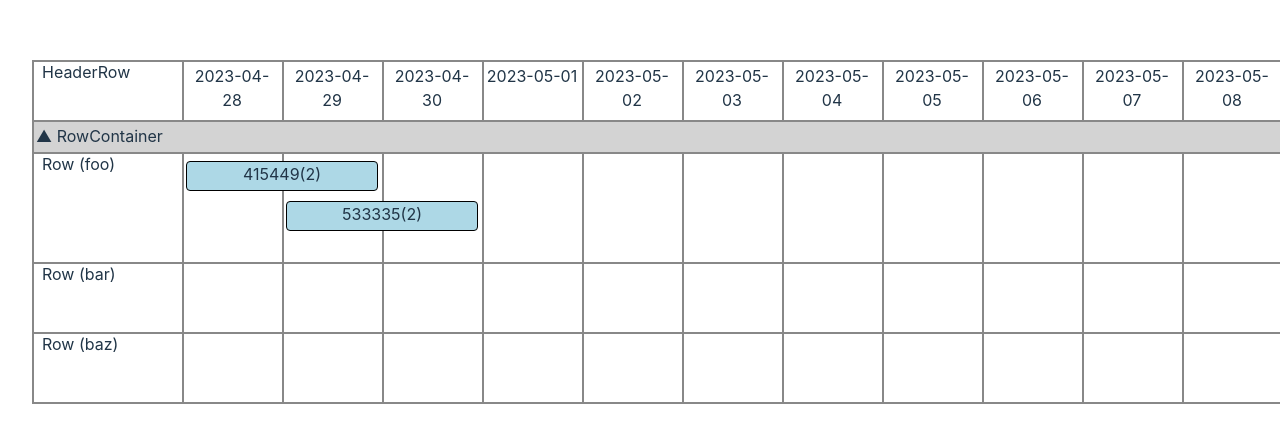
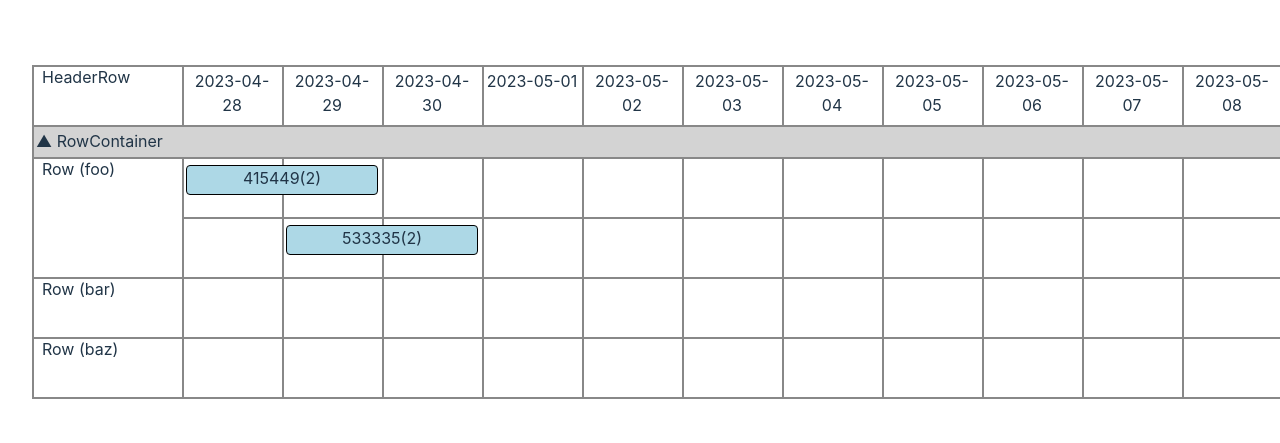
Before and after one commit to asonkeri/planner, a React (Vite) app: page / in a window 1280 px wide. Shown: the part 169-612 px from the top of the page. Built offline with nearby package versions, Linux system fonts and the light colour scheme.

Commit message:
Divide each row into lanes with their own cells

```diff
--- a/src/components/Cell/Cell.tsx
+++ b/src/components/Cell/Cell.tsx
@@ -3,9 +3,8 @@ import { MouseEventHandler, useContext } from "react";
 import { DataContext } from "../../App";
 import { addItemToCell, createItem } from "../../data";
 import { useDropCellItem } from "../../hooks/dragAndDrop";
-import { CellCoordinates } from "../../types";
+import { CellCoordinates, Item } from "../../types";
 import CellItem from "../CellItem/CellItem";
-import { LaneItem } from "../../data/itemLaneCalculator";
 
 export const CommonCellStyle = styled.div`
   width: 100px;
@@ -32,7 +31,7 @@ const CellStyle = styled(CommonCellStyle)<CellStyleProps>`
     `4px 0 0 0 ${borderHilightColor}, 0 4px 0 0 ${borderHilightColor}, 4px 4px 0 0 ${borderHilightColor},4px 0 0 0 ${borderHilightColor} inset, 0 4px 0 0 ${borderHilightColor} inset;`};
 `;
 
-type Props = CellCoordinates & { items: LaneItem[] };
+type Props = CellCoordinates & { items: Item[] };
 export const Cell = ({ rowId, date, items }: Props) => {
   const { data, setData } = useContext(DataContext);
   const { isOver, drop } = useDropCellItem({ rowId, date });
--- a/src/components/CellItem/CellItem.tsx
+++ b/src/components/CellItem/CellItem.tsx
@@ -3,10 +3,9 @@ import { useContext } from "react";
 import { DataContext } from "../../App";
 import { moveItem } from "../../data";
 import { useDragCellItem } from "../../hooks/dragAndDrop";
-import { CellCoordinates } from "../../types";
-import { LaneItem } from "../../data/itemLaneCalculator";
+import { CellCoordinates, Item } from "../../types";
 
-type CellItemStyleProps = { days: number; lane: number };
+type CellItemStyleProps = { days: number };
 const CellItemStyle = styled.div(
   {
     height: "30px",
@@ -17,10 +16,6 @@ const CellItemStyle = styled.div(
     cursor: "pointer",
     zIndex: 1, // Item must be grabbable on the part that is spanning another cell
   },
-  // Styles for making the item appear in the correct lane
-  ({ lane }: CellItemStyleProps) => ({
-    top: `${lane * 40 + 5}px`,
-  }),
   // Styles for making the item span multiple days
   ({ days }: CellItemStyleProps) => ({
     position: "absolute",
@@ -29,8 +24,8 @@ const CellItemStyle = styled.div(
   })
 );
 
-type Props = LaneItem;
-const CellItem = ({ lane, ...item }: Props) => {
+type Props = Item;
+const CellItem = (item: Props) => {
   const handleDrop = (dropResult: CellCoordinates) => {
     const newItems = moveItem(data, item, dropResult);
     setData(newItems);
@@ -41,7 +36,7 @@ const CellItem = ({ lane, ...item }: Props) => {
   const days = item.endDate.diff(item.startDate, "days").days + 1;
 
   return (
-    <CellItemStyle days={days} ref={dragRef} lane={lane}>
+    <CellItemStyle days={days} ref={dragRef}>
       {item.id}({days})
     </CellItemStyle>
   );
--- a/src/components/Row/Row.tsx
+++ b/src/components/Row/Row.tsx
@@ -1,5 +1,5 @@
 import styled from "@emotion/styled";
-import { Interval } from "luxon";
+import { DateTime, Interval } from "luxon";
 import { Item } from "../../types";
 import { Cell } from "../Cell/Cell";
 import { getLanes } from "../../data/itemLaneCalculator";
@@ -11,7 +11,7 @@ const RowStyle = styled.div(
   },
   // Row height is dynamic based on the number of lanes
   ({ lanes }: { lanes: number }) => ({
-    height: `${lanes * 40 + 30}px`,
+    height: `${lanes * 60}px`,
   })
 );
 
@@ -22,6 +22,10 @@ const RowHeader = styled.div`
     2px 0 0 0 #888 inset, 0 2px 0 0 #888 inset;
 `;
 
+const LaneStyle = styled.div`
+  display: flex;
+`;
+
 type Props = {
   children?: React.ReactNode;
   interval: Interval;
@@ -30,25 +34,21 @@ type Props = {
 };
 
 const Row = ({ interval, id, items }: Props) => {
-  const days = interval.splitBy({ day: 1 });
-  const { lanes, itemsWithLanes } = getLanes(items);
+  const days = interval.splitBy({ day: 1 }).map((day) => day.start as DateTime);
+  const { lanes } = getLanes(items);
 
   return (
-    <RowStyle lanes={lanes}>
+    <RowStyle lanes={lanes.length}>
       <RowHeader>Row ({id})</RowHeader>
-      {days.map((day) => {
-        const { start } = day;
-        return (
-          start && (
-            <Cell
-              key={start.toISODate()}
-              rowId={id}
-              date={start}
-              items={itemsWithLanes}
-            />
-          )
-        );
-      })}
+      <div>
+        {lanes.map((lane, index) => (
+          <LaneStyle key={index}>
+            {days.map((day) => (
+              <Cell key={day.toISODate()} rowId={id} date={day} items={lane} />
+            ))}
+          </LaneStyle>
+        ))}
+      </div>
     </RowStyle>
   );
 };
--- a/src/data/itemLaneCalculator.ts
+++ b/src/data/itemLaneCalculator.ts
@@ -1,7 +1,6 @@
 import { Item } from "../types";
 
-export type Lane = Array<Item>;
-export type LaneItem = Item & { lane: number };
+export type Lane = Item[];
 
 const isItemOverlapping = (item: Item, otherItem: Item) => {
   return (
@@ -19,22 +18,15 @@ const getFreeLane = (item: Item, lanes: Lane[]) => {
 };
 
 export const getLanes = (items: Item[]) => {
-  const lanes: Lane[] = [];
-  const itemsWithLanes: LaneItem[] = items.map((item) => ({
-    ...item,
-    lane: 0,
-  }));
+  const lanes: Lane[] = [[]];
 
-  itemsWithLanes.forEach((item) => {
+  items.forEach((item) => {
     const indexOfFreeLane = getFreeLane(item, lanes);
     if (indexOfFreeLane !== -1) {
       lanes[indexOfFreeLane].push(item);
-      item.lane = indexOfFreeLane;
     } else {
       lanes.push([item]);
-      item.lane = lanes.length - 1;
     }
   });
-  const laneCount = Math.max(lanes.length, 1);
-  return { lanes: laneCount, itemsWithLanes };
+  return { lanes };
 };
```
